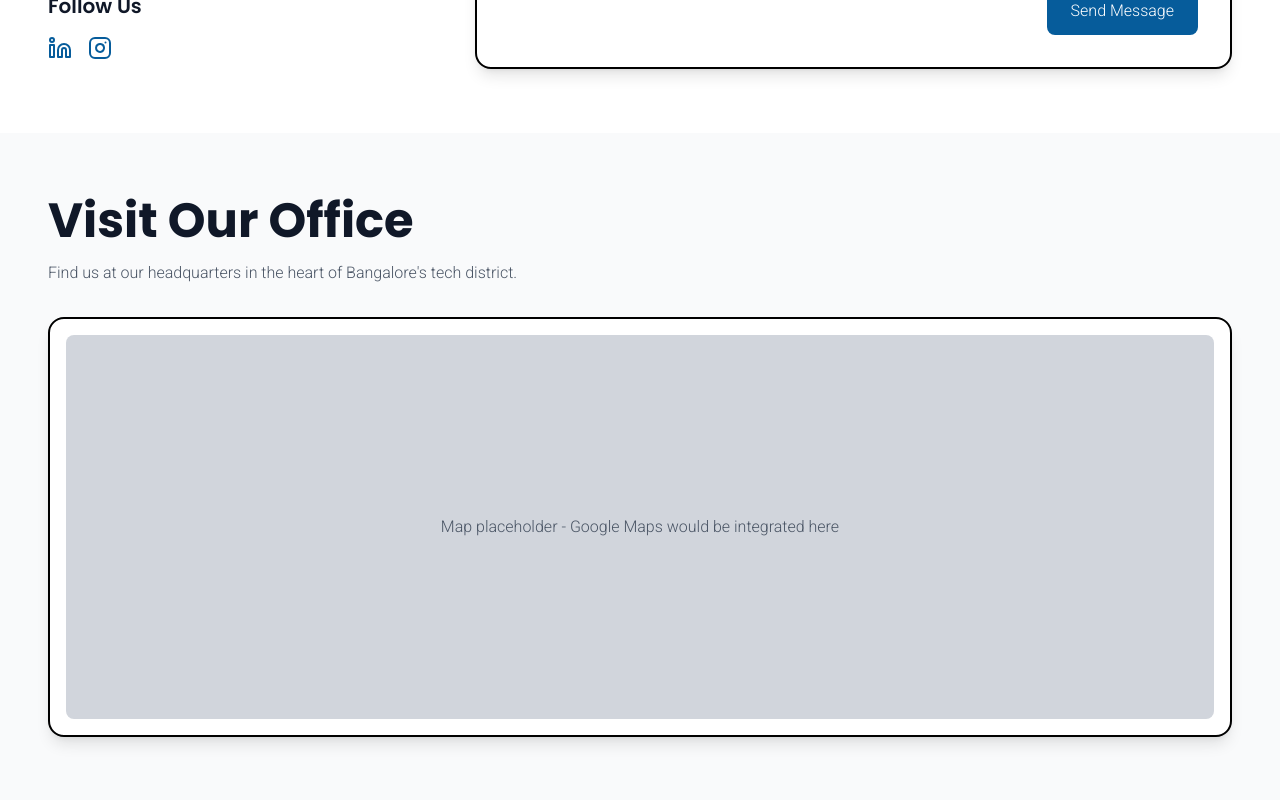
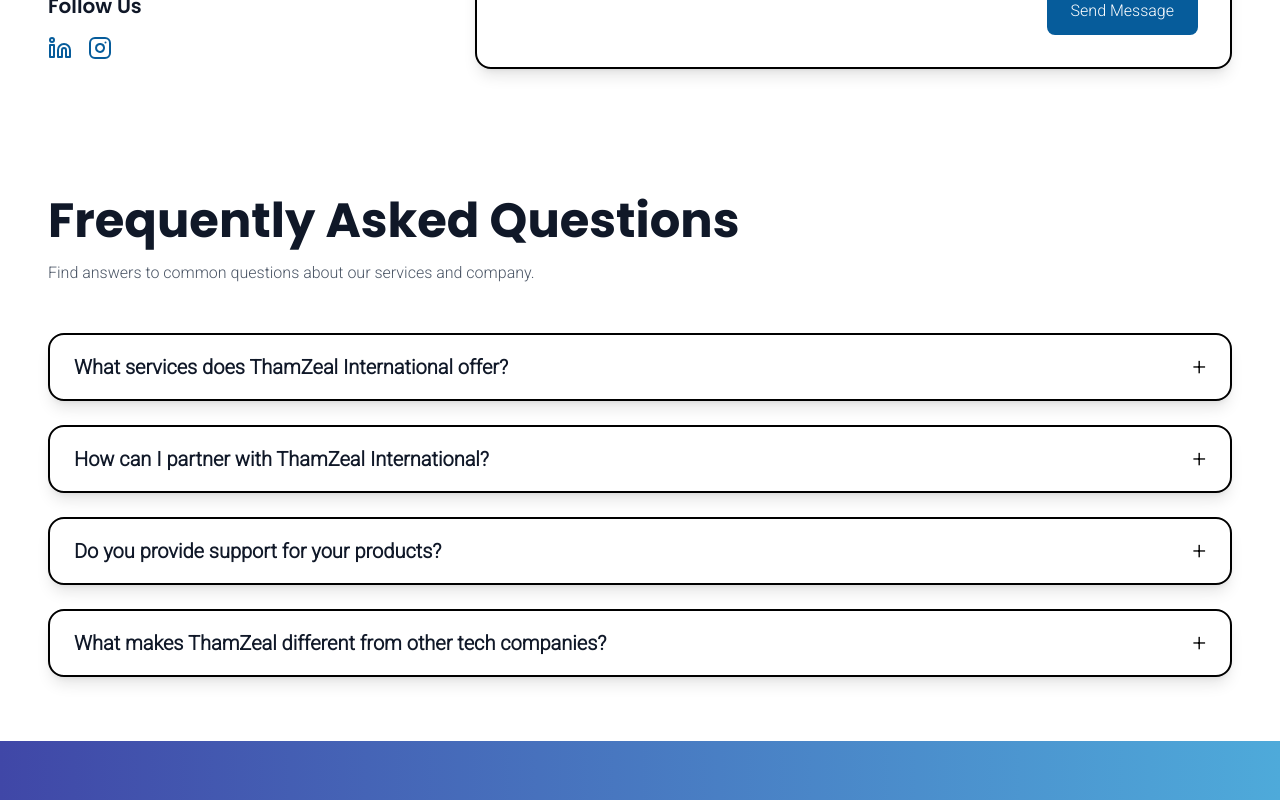
Before and after one commit to ThamZeal/Thamzeal-website, a Next.js app: page /contact in a window 1280 px wide. Shown: the part 1340-2140 px from the top of the page. Built offline with nearby package versions, Linux system fonts and the light colour scheme.

Commit message:
removed map

```diff
--- a/src/app/contact/page.jsx
+++ b/src/app/contact/page.jsx
@@ -322,7 +322,7 @@
             </section>
 
             {/* Map Section */}
-            <section className="w-full bg-gray-50 py-16">
+            {/* <section className="w-full bg-gray-50 py-16">
                 <div className="max-w-[1400px] mx-auto px-4 sm:px-6 md:px-8 lg:px-12">
                     <motion.div
                         initial={{ opacity: 0, y: 20 }}
@@ -341,14 +341,14 @@
                         transition={{ delay: 0.3 }}
                         viewport={{ once: true }}
                         className="bg-white border-2 border-black hover:border-[#065C9B] p-4 rounded-2xl shadow-lg overflow-hidden"
-                    >
+                    > */}
                         {/* This would be replaced with an actual map implementation */}
-                        <div className="h-96 bg-gray-300 rounded-lg flex items-center justify-center">
+                        {/* <div className="h-96 bg-gray-300 rounded-lg flex items-center justify-center">
                             <p className="text-gray-600 text-lg">Map placeholder - Google Maps would be integrated here</p>
                         </div>
                     </motion.div>
                 </div>
-            </section>
+            </section> */}
 
             {/* FAQ Section */}
             <section id="faqs" className="w-full bg-white py-16">
```
